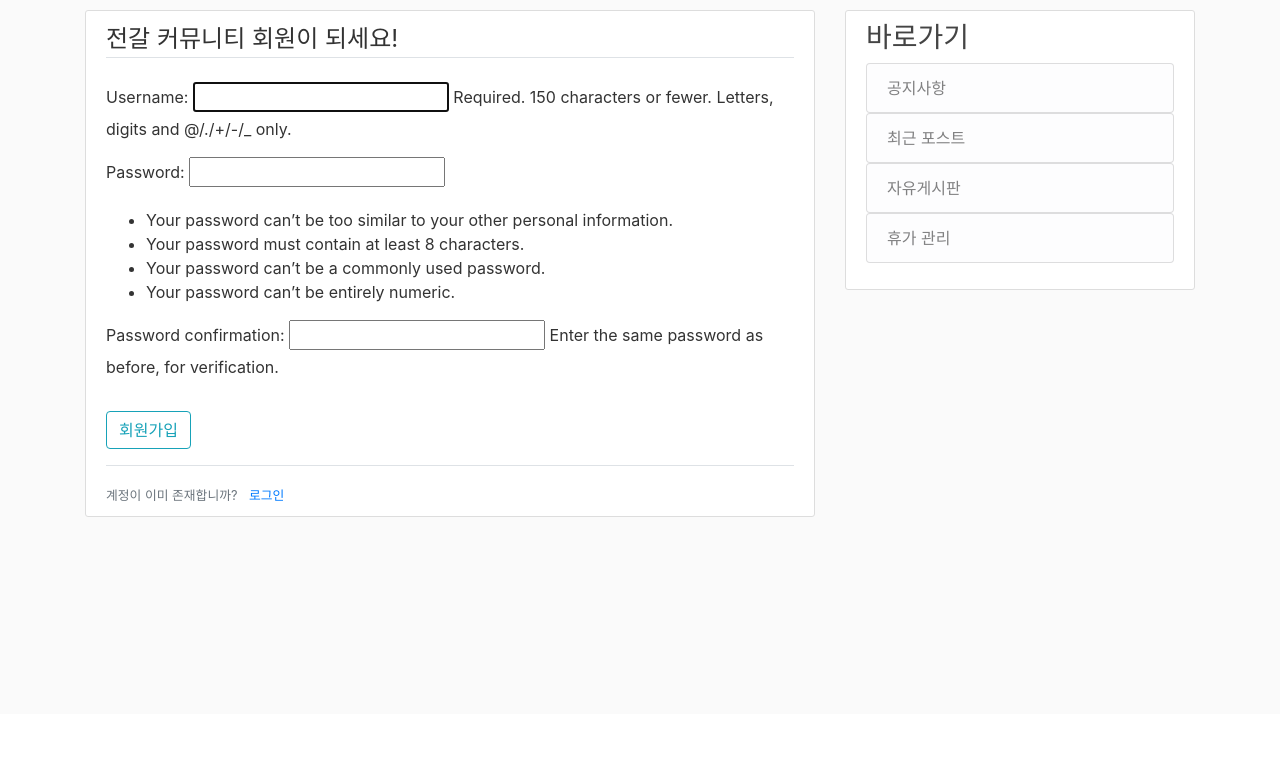
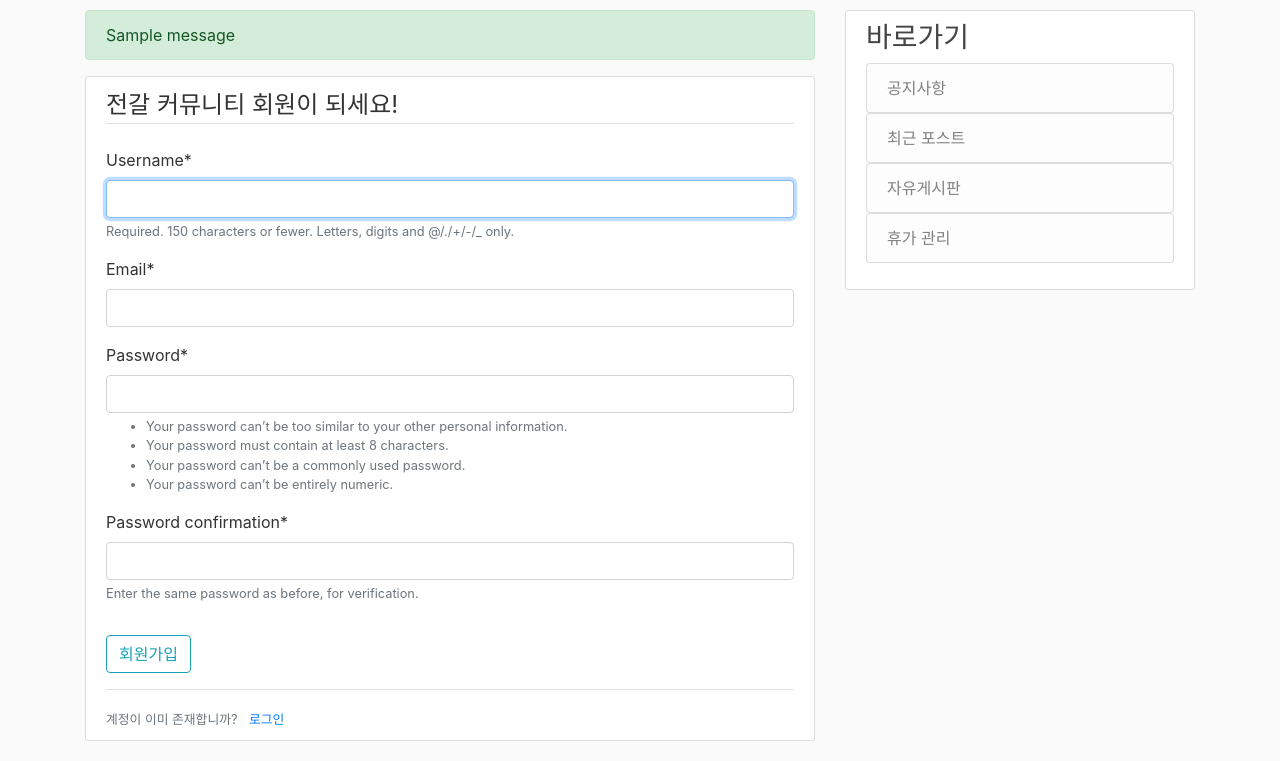
Before and after one commit to jamesoh3928/scorpion, a Django app: page /register/ in a window 1280 px wide. Shown: the part 86-847 px from the top of the page. Before the commit the page ends 603 px from the top, so only its background shows below. Run offline with Django 3.2, Linux system fonts and the light colour scheme; one stand-in notice (Sample message) is shown; some libraries are stand-ins or nearby versions.

Commit message:
Installed cryspy form, made registeration page but it's still in English

```diff
--- a/Scorpion/settings.py
+++ b/Scorpion/settings.py
@@ -32,6 +32,7 @@ ALLOWED_HOSTS = [".goorm.io"]
 
 INSTALLED_APPS = [ #Add when new apps are made
     'users.apps.UsersConfig',
+    'crispy_forms',
     'blog.apps.BlogConfig',
     'django.contrib.admin',
     'django.contrib.auth',
@@ -120,3 +121,5 @@ USE_TZ = True
 # https://docs.djangoproject.com/en/2.2/howto/static-files/
 
 STATIC_URL = '/static/'
+
+CRISPY_TEMPLATE_PACK = 'bootstrap4'    #Change bootsrap setting to bootstrap4
--- a/blog/templates/blog/base.html
+++ b/blog/templates/blog/base.html
@@ -48,6 +48,13 @@
     <main role="main" class="container"> <!--TODO Change design later-->
         <div class="row">
             <div class="col-md-8">
+                {% if messages %}
+                    {% for message in messages %}
+                        <div class="alert alert-{{ message.tags }}"> <!--Flash messages-->
+                            {{ message }}
+                        </div>
+                    {% endfor %}
+                {% endif %}
                 {% block content %}{% endblock %}
             </div>
             <div class="col-md-4">
--- a/blog/templates/users/register.html
+++ b/blog/templates/users/register.html
@@ -1,5 +1,5 @@
 {% extends "blog/base.html" %}
-
+{% load crispy_forms_tags %}
 {% block content %}
     <div class="content-section">
         <form method="POST">  <!-- csrf_token is for security -->
@@ -8,7 +8,7 @@
                 <legend class="border-bottom mb-4">
                     전갈 커뮤니티 회원이 되세요!
                 </legend>
-                {{ form.as_p }}
+                {{ form|crispy }}    <!-- Crispy filter -->
             </fieldset>
             <div class="form-group">
                 <button class="btn btn-outline-info" type="submit">
--- /dev/null
+++ b/users/forms.py
@@ -0,0 +1,11 @@
+from django import forms
+from django.contrib.auth.models import User
+from django.contrib.auth.forms import UserCreationForm
+
+
+class UserRegisterForm(UserCreationForm):
+    email = forms.EmailField()
+
+    class Meta:    #
+        model = User
+        fields = ['username', 'email', 'password1', 'password2']
--- a/users/views.py
+++ b/users/views.py
@@ -1,6 +1,15 @@
-from django.shortcuts import render
-from django.contrib.auth.forms import UserCreationForm
+from django.shortcuts import render, redirect
+from django.contrib import messages  #messages such as mesages.debug, messages.info, messages.success etc
+from .forms import UserRegisterForm
 
 def register(request):
-    form = UserCreationForm()
+    if request.method == 'POST':
+        form = UserRegisterForm(request.POST)
+        if form.is_valid():
+            form.save()    #sasve the user in the system
+            username = form.cleaned_data.get('username') # cleaned_data is dictionary
+            messages.success(request, f'{username}으로 회원가입 되셨습니다!')
+            return redirect('blog-home')
+    else:
+        form = UserRegisterForm()
     return render(request, 'users/register.html', {'form': form})
```
Also changed, not shown: db.sqlite3.
